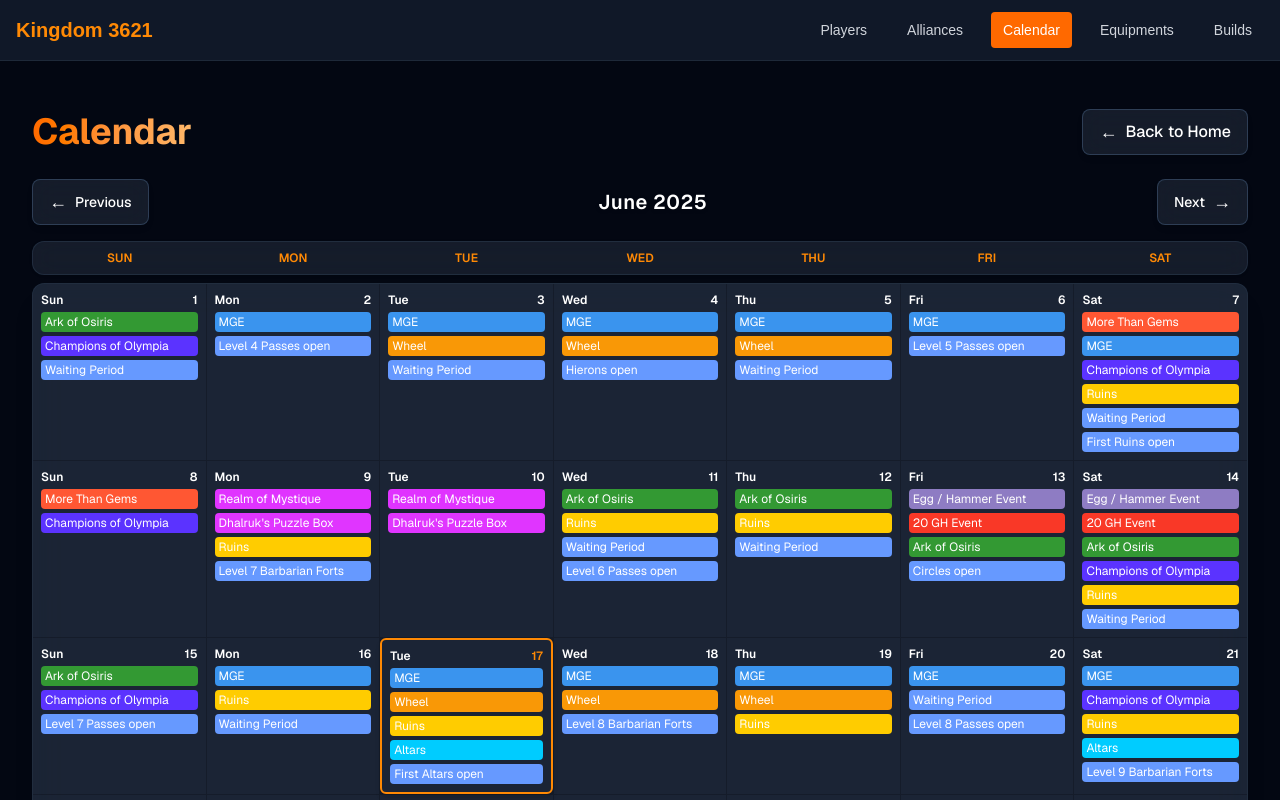
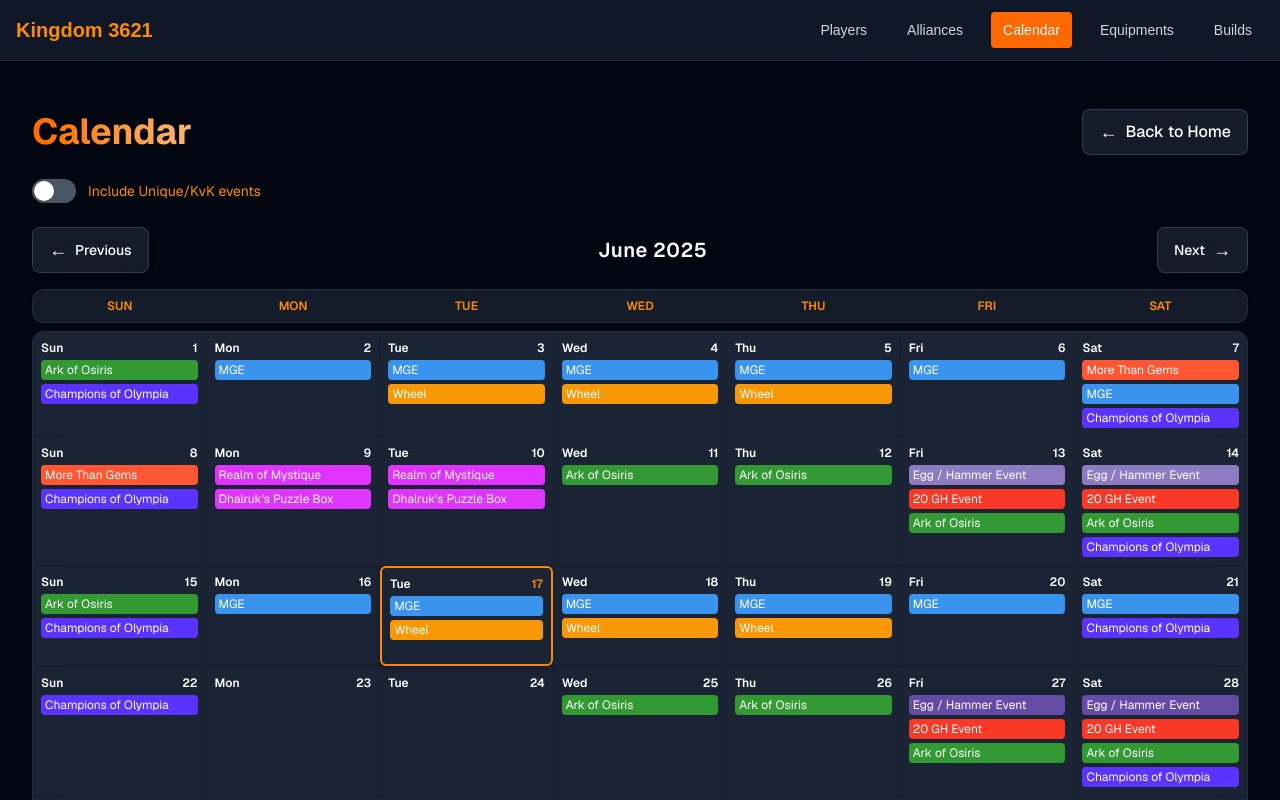
Before and after one commit to derrickthegreat/kd-3621, a Next.js app: page /calendar in a window 1280 px wide. Shown: the top 800 px of the page. Built offline with nearby package versions, Linux system fonts and the light colour scheme.

Commit message:
Calendar KvK events toggler and calendar UI refactor

```diff
--- a/app/(pages)/calendar/components/CalendarGrid.tsx
+++ b/app/(pages)/calendar/components/CalendarGrid.tsx
@@ -24,14 +24,14 @@ export default function CalendarGrid({ days, eventsByDate, expandedDay, setExpan
                     <div
                         key={dateStr}
                         onClick={() =>
-                            setExpandedDay(dateStr === expandedDay ? null : dateStr)
+                            isCurrentMonth && setExpandedDay(dateStr === expandedDay ? null : dateStr)
                         }
-                        className={`min-h-[100px] p-2 text-xs cursor-pointer transition-all group
-                            ${isCurrentMonth
-                                ? 'bg-blue-300/5 hover:bg-blue-300/10'
-                                : 'bg-blue-850'}
-                            ${isToday ? 'border-2 border-orange-400 shadow-md z-10 relative rounded-md' : ''}`}
+                        className={`min-h-[100px] p-2 text-xs transition-all group
+            ${isCurrentMonth ? 'cursor-pointer bg-blue-300/5 hover:bg-blue-300/10' : 'bg-blue-300/5'}
+            ${isToday && isCurrentMonth ? 'border-2 border-orange-400 shadow-md z-10 relative rounded-md' : ''}`}
                     >
+                        {isCurrentMonth ? (
+                            <>
                                 <div className="flex justify-between items-center text-xs font-semibold">
                                     <span>{date.format('ddd')}</span>
                                     <span className={isToday ? 'text-orange-400' : ''}>
@@ -48,6 +48,8 @@ export default function CalendarGrid({ days, eventsByDate, expandedDay, setExpan
                                         {e.event.title}
                                     </div>
                                 ))}
+                            </>
+                        ) : null}
                     </div>
                 );
             })}
--- a/app/(pages)/calendar/page.tsx
+++ b/app/(pages)/calendar/page.tsx
@@ -10,30 +10,43 @@ import CalendarHeader from './components/CalendarHeader';
 import EventDetails from './components/EventDetails';
 import { expandEvents, CalendarEvent, EventInstance } from './utils/expandEvents';
 
-// Extend dayjs with isBetween plugin
 dayjs.extend(isBetween);
 
 export default function CalendarPage() {
-    const [currentMonth, setCurrentMonth] = useState(dayjs()); // Tracks the currently visible month
-    const [events, setEvents] = useState<CalendarEvent[]>([]); // Loaded events from the JSON file
-    const [expandedDay, setExpandedDay] = useState<string | null>(null); // Selected day for detailed view
-    const [instances, setInstances] = useState<EventInstance[]>([]); // Expanded/flattened list of event occurrences
+    const [currentMonth, setCurrentMonth] = useState(dayjs());
+    const [events, setEvents] = useState<CalendarEvent[]>([]);
+    const [expandedDay, setExpandedDay] = useState<string | null>(null);
+    const [instances, setInstances] = useState<EventInstance[]>([]);
+    const [includeKvK, setIncludeKvK] = useState(false);
+    const [hasKvKEvents, setHasKvKEvents] = useState(false);
 
-    // Load the base event patterns from JSON on mount
     useEffect(() => {
         fetch('/data/events.json')
             .then((res) => res.json())
             .then(setEvents);
     }, []);
 
-    // Recalculate all event instances based on the current visible date range
     useEffect(() => {
         const start = currentMonth.startOf('month').startOf('week');
         const end = currentMonth.endOf('month').endOf('week');
-        setInstances(expandEvents(events, start, end));
-    }, [events, currentMonth]);
 
-    // Build a flat array of all days in the visible calendar range
+        const filteredEvents = events.filter((event) =>
+            includeKvK
+                ? true
+                : !event.pattern.every((p: any) => p.frequency === 'once')
+        );
+
+        setInstances(expandEvents(filteredEvents, start, end));
+
+        const kvkEventsExist = events.some((event) =>
+            event.pattern.some((p: any) =>
+                p.frequency === 'once' &&
+                dayjs(p.startDate).isBetween(start, end, 'day', '[]')
+            )
+        );
+        setHasKvKEvents(kvkEventsExist);
+    }, [events, currentMonth, includeKvK]);
+
     const start = currentMonth.startOf('month').startOf('week');
     const end = currentMonth.endOf('month').endOf('week');
     const days = [];
@@ -43,7 +56,6 @@ export default function CalendarPage() {
         day = day.add(1, 'day');
     }
 
-    // Group event instances by date
     const eventsByDate = instances.reduce((map, inst) => {
         if (!map[inst.date]) map[inst.date] = [];
         map[inst.date].push(inst);
@@ -53,13 +65,32 @@ export default function CalendarPage() {
     return (
         <main className="min-h-screen bg-gray-950 text-white font-sans">
             <div className="container mx-auto px-4 py-6">
-                {/* Header with title */}
                 <PageHeader title="Calendar" />
 
-                {/* Month selector header */}
+                {hasKvKEvents && (
+                    <div className="mb-6 flex items-center gap-3">
+                        <div className="relative">
+                            <input
+                                id="include-kvk"
+                                type="checkbox"
+                                checked={includeKvK}
+                                onChange={(e) => setIncludeKvK(e.target.checked)}
+                                className="sr-only peer"
+                            />
+                            <label
+                                htmlFor="include-kvk"
+                                className="block w-11 h-6 bg-gray-600 rounded-full peer-checked:bg-orange-500 transition-colors cursor-pointer"
+                            ></label>
+                            <div className="pointer-events-none absolute top-0.5 left-0.5 w-5 h-5 bg-white rounded-full shadow-sm transition-transform peer-checked:translate-x-full"></div>
+                        </div>
+                        <span className="text-sm text-orange-400">Include Unique/KvK events</span>
+                    </div>
+                )}
+
+
+
                 <CalendarHeader currentMonth={currentMonth} setCurrentMonth={setCurrentMonth} />
 
-                {/* Weekday names row */}
                 <div className="grid grid-cols-7 text-center text-xs uppercase text-orange-400 bg-blue-200/10 backdrop-blur-md border border-blue-300/10 shadow-sm font-semibold mb-2 rounded-xl">
                     {['Sun', 'Mon', 'Tue', 'Wed', 'Thu', 'Fri', 'Sat'].map((d) => (
                         <div key={d} className="py-2">
@@ -68,7 +99,6 @@ export default function CalendarPage() {
                     ))}
                 </div>
 
-                {/* Main calendar grid */}
                 <CalendarGrid
                     days={days}
                     eventsByDate={eventsByDate}
@@ -77,7 +107,6 @@ export default function CalendarPage() {
                     currentMonth={currentMonth}
                 />
 
-                {/* Detailed events view for selected day */}
                 {expandedDay && eventsByDate[expandedDay] && (
                     <EventDetails
                         expandedDay={expandedDay}
```
Lines whose indentation alone changed are shown as unchanged.
